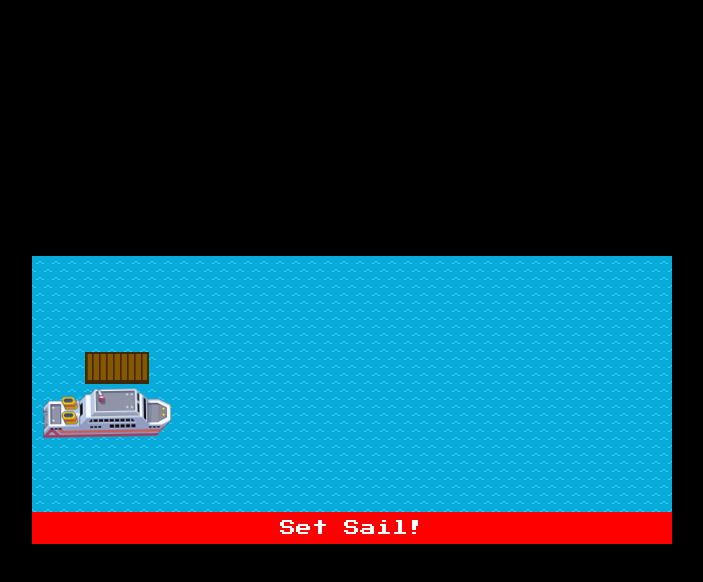
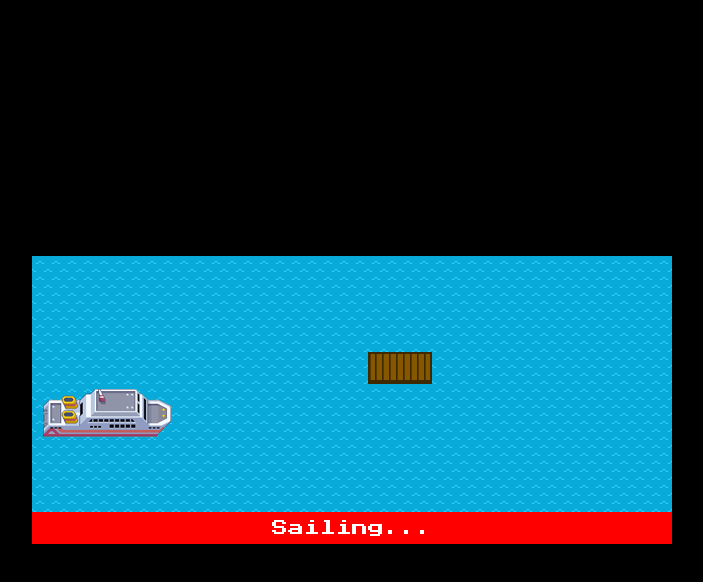
Before and after one commit to mike-shields-dev/cruise-ships-gui, a website: page index.html in a window 1280 px wide. Both pictures are taken after a click on the button "Set Sail!". Shown: the whole page, without its empty margins (288-991 px from the left). Drawn offline with Linux system fonts and the light colour scheme.

Commit message:
Message box

```diff
--- a/css/style.css
+++ b/css/style.css
@@ -50,7 +50,7 @@ body {
   width: 128px;
   height: 64px;
   position: absolute;
-  transition: all 3s ease-in-out;
+  transition: all 8s ease-in-out;
 }
 
 #ship-inner {
@@ -80,6 +80,21 @@ body {
   100% { transform: translateY(0px) }
 }
 
+
+#ui-container {
+  display: grid;
+  height: 2rem;
+  width: var(--viewport-width);
+}
+
+#sail-button,
+#message {
+  grid-area: 1 / 1 / -1 / -1;
+  margin: 0;
+  height: inherit;
+  width: inherit;
+}
+
 #sail-button {
   bottom: 0;
   width: var(--viewport-width);
@@ -88,3 +103,14 @@ body {
   border: none;
   color: currentColor;
 }
+
+#message {
+  display: grid;
+  place-content: center;
+  background: #fff;
+  color: black;
+  box-shadow: 0 0 1px 2px #000 inset;
+  pointer-events: none;
+  opacity: 0;
+  transition: opacity 0.5s ease-in-out;
+}
--- a/index.html
+++ b/index.html
@@ -17,13 +17,16 @@
 <body>
   <div id="viewport" class="scrollbar-hidden">
     <div id="ports"></div>
-    <div id="ship" class="rocker">
-      <div id="ship-inner" class="bobber">
+    <div id="ship" class="shift">
+      <div id="ship-inner" class="bob">
 
       </div>
     </div>
   </div>
-  <button id="sail-button">Set Sail!</button>
+  <div id="ui-container">
+    <button id="sail-button">Set Sail!</button>
+    <p id="message"></p>
+  </div>
 
   <script src="./src/Controller.js"></script>
   <script src="/src/Port.js"></script>
--- a/src/Controller.js
+++ b/src/Controller.js
@@ -5,7 +5,29 @@
     this.setSailButton.addEventListener("click", () => this.setSail())
 
     this.shipEl = document.querySelector("#ship")
+    this.shipEl.addEventListener("transitionstart", () => {
+      this.renderMessage(`🧭 Departed from ${this.ship.previousPort.name} 🧭`)
+      this.ship.isSailing = true
+    })
+
+    this.shipEl.addEventListener("transitionend", () => {
+      this.renderMessage(`⚓ Arrived at ${this.ship.currentPort.name} ⚓`)
+      this.ship.isSailing = false
+    })
+
     this.viewportEl = document.querySelector("#viewport")
+
+    this.messageEl = document.querySelector("#message")
+    this.messageEl.addEventListener("transitionend", () => {
+      if(this.ship.hasCompletedItinerary) {
+        this.setSailButton.textContent = "🏁 Your cruise is complete! 🏁"
+        this.setSailButton.disabled = true
+      } else if (this.ship.isSailing) {
+        this.setSailButton.textContent = "Sailing..."
+      } else {
+        this.setSailButton.textContent = "Set Sail!"
+      }
+    })
     this.setSailButton = document.querySelector("#sail-button")
     this.setSailButton.addEventListener("click", () => this.setSail())
     this.initialiseSea()
@@ -86,6 +108,13 @@
       requestAnimationFrame(trackScroll)
     }
 
+  Controller.prototype.renderMessage = function renderMessage(message) {
+    this.messageEl.textContent = message
+    this.messageEl.style.opacity = 1
+
+    setTimeout(() => (this.messageEl.style.opacity = 0), 2000)
+  }
+
   if (typeof module !== "undefined" && module.exports) {
     module.exports = Controller
   } else {
--- a/src/Port.js
+++ b/src/Port.js
@@ -7,7 +7,7 @@
     addShip(ship) {
       this.ships.push(ship)
     }
-    positionShip(shipToRemove) {
+    removeShip(shipToRemove) {
       if (this.ships.length === 0) {
         throw new Error("No ships to remove")
       }
--- a/src/Ship.js
+++ b/src/Ship.js
@@ -5,6 +5,7 @@
       this.currentPort = itinerary.ports[0]
       this.currentPort.addShip(this)
       this.previousPort = null
+      this.isSailing = false
     }
     setSail() {
       if (!this.currentPort) {
@@ -19,7 +20,7 @@
         throw new Error("The ship has arrived at its final destination")
       }
 
-      this.currentPort.positionShip(this)
+      this.currentPort.removeShip(this)
       this.previousPort = this.currentPort
       this.currentPort = null
     }
```
